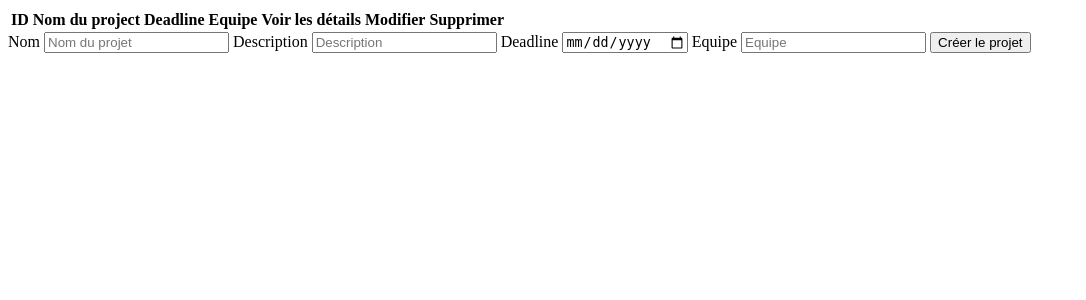
After one commit to yolan11/gestion-de-projets, a PHP site: page /ressources/Projects/projects.php in a window 1280 px wide. The commit adds this page. Shown: the top 300 px of the page, without its empty margins (0-1086 px from the left). Run offline with PHP 8.4, Linux system fonts and the light colour scheme; data that the repository does not hold is empty.

Commit message:
:sparkles: Add project basics

```diff
--- /dev/null
+++ b/ressources/Projects/projects.php
@@ -0,0 +1,54 @@
+<!doctype html>
+<html lang="fr">
+<head>
+    <meta charset="UTF-8">
+    <meta name="viewport"
+          content="width=device-width, user-scalable=no, initial-scale=1.0, maximum-scale=1.0, minimum-scale=1.0">
+    <meta http-equiv="X-UA-Compatible" content="ie=edge">
+    <title>Projects</title>
+</head>
+<body>
+
+    <div class="tab">
+        <table id="projects-tab">
+            <thead id="titles">
+                <tr>
+                    <th>ID</th>
+                    <th>Nom du project</th>
+                    <th>Deadline</th>
+                    <th>Equipe</th>
+                    <th>Voir les détails</th>
+                    <th>Modifier</th>
+                    <th>Supprimer</th>
+                </tr>
+            </thead>
+            <tbody>
+                <?php foreach ($projects as $project) : ?>
+                <tr>
+                    <td><?= $project['idProjets'] ?></td>
+                    <td><?= $project['name'] ?></td>
+                    <td><?= $project['deadline'] ?></td>
+                    <td><?= $project['team_id'] ?></td>
+                    <td><a href="projects/details/<?php echo $project['idProjets']; ?>">Voir les détails</a></td>
+                    <td><a href="/projects/modify/<?php echo $project['idProjets']; ?>">Modifer</a></td>
+                    <td><a href="/projects/delete/<?php echo $project['idProjets']; ?>">Supprimer</a></td>
+                </tr>
+                <?php endforeach; ?>
+            </tbody>
+        </table>
+    </div>
+
+    <form autocomplete="off" action="projects/create" method="POST">
+        <label for="name">Nom</label>
+        <input type="text" name="name" id="name" required placeholder="Nom du projet">
+        <label for="description">Description</label>
+        <input type="text" name="description" id="description" required placeholder="Description">
+        <label for="deadline">Deadline</label>
+        <input type="date" name="deadline" id="deadline" required placeholder="Deadline">
+        <label for="team">Equipe</label>
+        <input type="text" name="team" id="team" required placeholder="Equipe">
+        <button type="submit" id="create_project_form">Créer le projet</button>
+    </form>
+
+</body>
+</html>
```
Also changed, not shown: app/Controllers/ProjectsController.php (added, +37 -0 lines), app/Models/Projects.php (added, +57 -0 lines), public/index.php (+7 -0 lines), ressources/home.php (+0 -13 lines), public/.htaccess (added).
